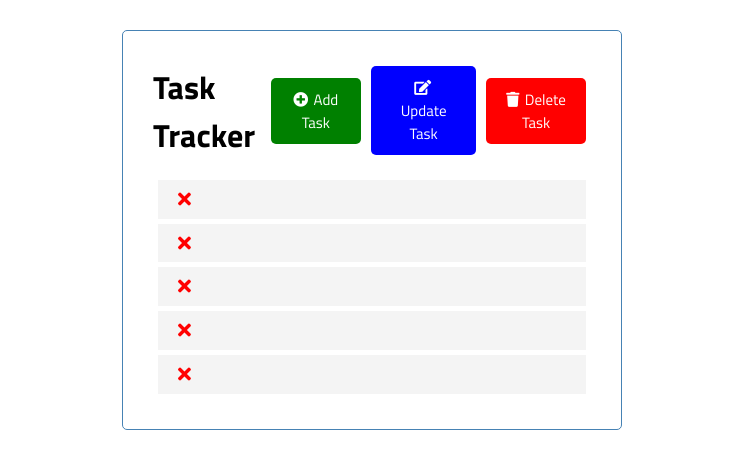
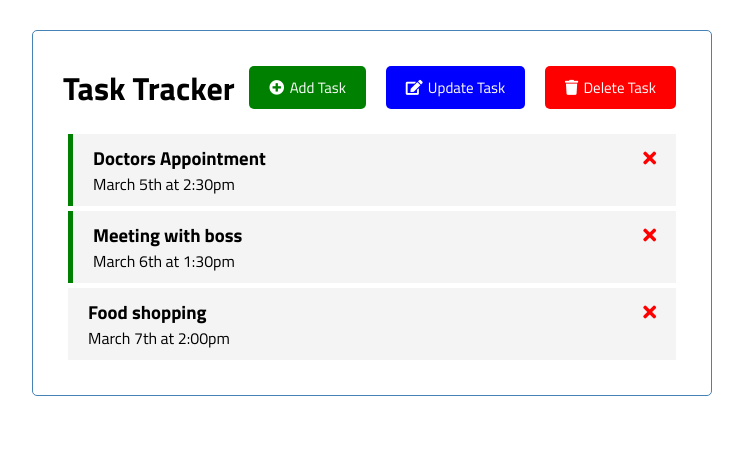
Before and after one commit to Belchenkov/vue-task-tracker, a Vue app: page / in a window 1280 px wide. Shown: the top 468 px of the page, without its empty margins (268-1011 px from the left). Built offline with nearby package versions, Linux system fonts and the light colour scheme.

Commit message:
Delete Task

```diff
--- /dev/null
+++ b/db.json
@@ -0,0 +1,22 @@
+{
+  "tasks": [
+    {
+      "id": "1",
+      "text": "Doctors Appointment",
+      "day": "March 5th at 2:30pm",
+      "reminder": true
+    },
+    {
+      "id": "2",
+      "text": "Meeting with boss",
+      "day": "March 6th at 1:30pm",
+      "reminder": true
+    },
+    {
+      "id": "3",
+      "text": "Food shopping",
+      "day": "March 7th at 2:00pm",
+      "reminder": false
+    }
+  ]
+}
--- a/src/App.vue
+++ b/src/App.vue
@@ -1,13 +1,18 @@
 <template>
   <div class="container">
     <Header title="Task Tracker" />
-    <Tasks tasks="tasks" />
+    <Tasks
+        @delete-task="deleteTask"
+        :tasks="tasks"
+    />
   </div>
 </template>
 
 <script>
 import Header from './components/Header';
 import Tasks from './components/Tasks';
+import db from '../db.json';
+
 export default {
   name: 'App',
   components: {
@@ -16,12 +21,17 @@ export default {
   },
   data() {
     return {
-      tasks: []
+      tasks: db.tasks
     }
   },
-  created() {
-    this.tasks = [];
+  methods: {
+    deleteTask(id) {
+      if (confirm('Are you sure?')) {
+        this.tasks = this.tasks.filter(task => task.id !== id);
+      }
+    }
   }
+
 }
 </script>
 
@@ -37,7 +47,7 @@ body {
 }
 
 .container {
-  max-width: 500px;
+  max-width: 680px;
   margin: 30px auto;
   overflow: auto;
   min-height: 300px;
--- a/src/components/Task.vue
+++ b/src/components/Task.vue
@@ -2,7 +2,7 @@
   <div class="task" :class="[task.reminder ? 'reminder' : '']">
     <h3>
       {{ task.text }}
-      <i class="fas fa-times"></i>
+      <i @click="onDelete(task.id)" class="fas fa-times"></i>
     </h3>
     <p>{{ task.day }}</p>
   </div>
@@ -13,6 +13,11 @@ export default {
   name: "Task",
   props: {
     task: Object
+  },
+  methods: {
+    onDelete(id) {
+      this.$emit('delete-task', id);
+    }
   }
 }
 </script>
--- a/src/components/Tasks.vue
+++ b/src/components/Tasks.vue
@@ -1,6 +1,9 @@
 <template>
   <div v-for="task in tasks" :key="task.id">
-    <Task :task="task" />
+    <Task
+        @delete-task="$emit('delete-task', task.id)"
+        :task="task"
+    />
   </div>
 </template>
 
@@ -14,7 +17,8 @@ export default {
   },
   components: {
     Task
-  }
+  },
+  emits: ['delete-task']
 }
 </script>
 
```
